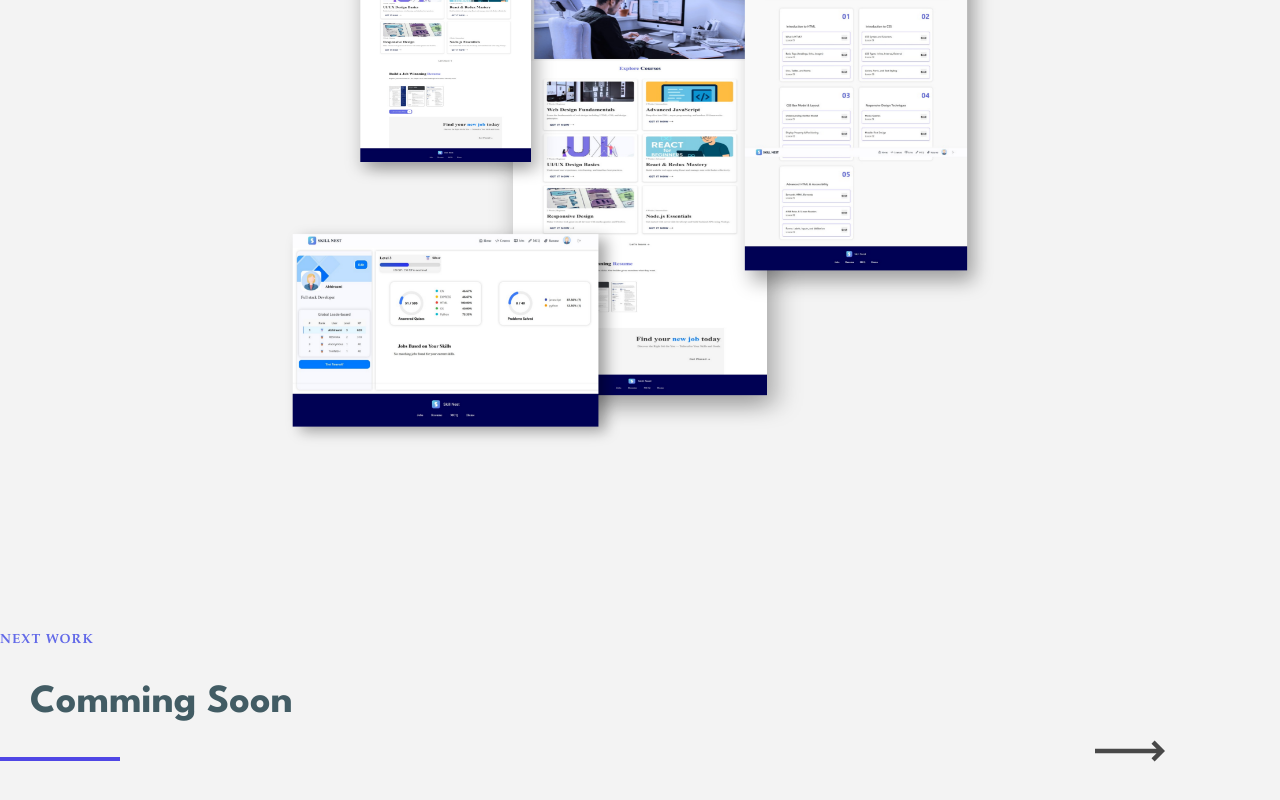
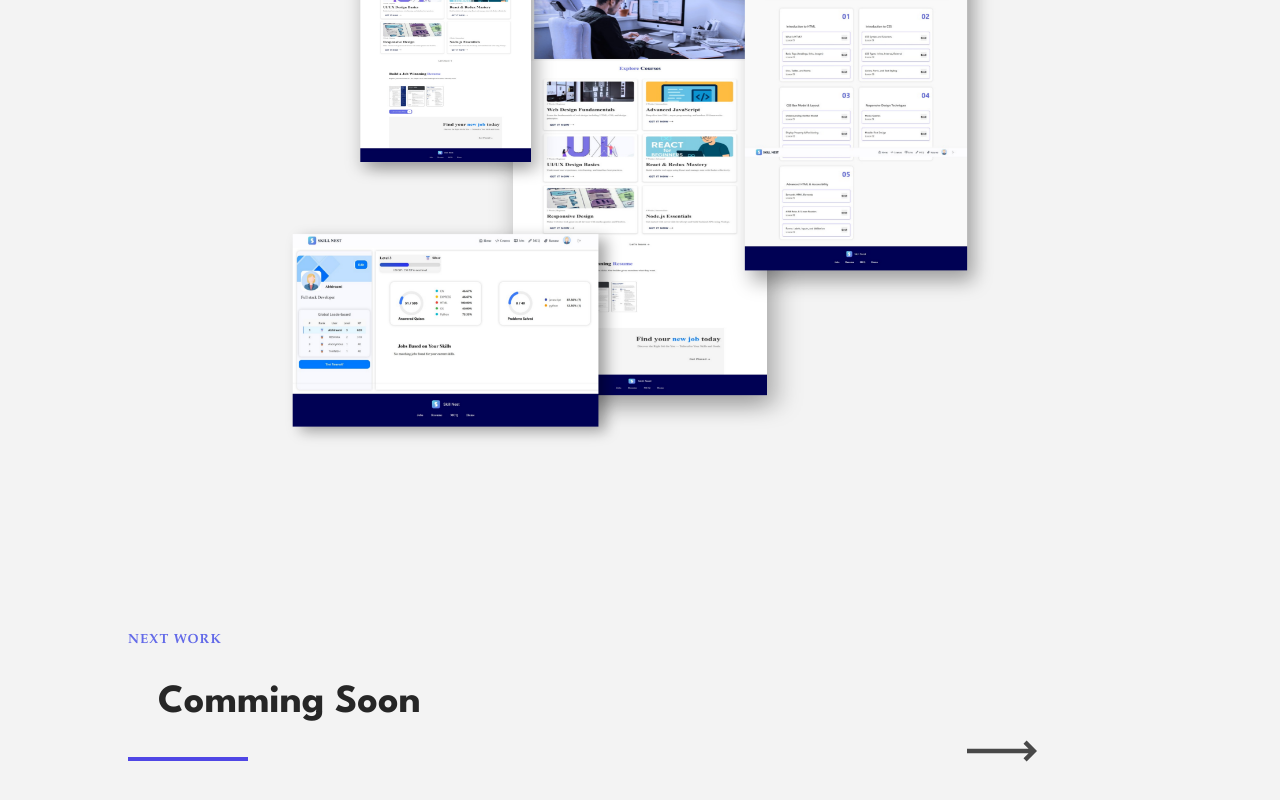
Before and after one commit to thanish2806/thanish-dev, a React (Vite) app: page /skillnest-casestudy in a window 1280 px wide. Shown: the part 3144-3944 px from the top of the page. Built offline with nearby package versions, Linux system fonts and the light colour scheme.

Commit message:
`Refactor CSS and JSX files to update font sizes and layout properties`

```diff
--- a/src/HeroSection.css
+++ b/src/HeroSection.css
@@ -4,7 +4,7 @@
   flex-direction: column;
   justify-content: space-between;
   width: 100%;
-  height: 100vh;
+  height: 100dvh;
   -webkit-overflow-scrolling: touch;
   animation: fadeIn 0.4s ease-in-out;
   position: relative;
@@ -86,20 +86,20 @@ ul {
   text-align: left;
   width: 95%;
   margin: auto 0; /* centers in middle space */
-  left: 220px;
+  left: 10%;
   z-index: 1;
 }
 
 .myname {
   font-family: aquafont;
-  font-size: 75px;
+  font-size: clamp(34px, 8vw, 75px);
   margin: 0;
   position: relative;
 }
 .myrole {
   font-family: louisgeorgecafe;
   font-weight: 500;
-  font-size: 20px;
+  font-size: clamp(18px, 4vw, 30px);
   margin: 20;
   position: relative;
 }
@@ -116,7 +116,7 @@ ul {
   background: linear-gradient(to right, #0016f9, #d10d04);
   border: none;
   font-family: Roliderounded;
-  font-size: 17px;
+  font-size: clamp(14px, 3vw, 18px);
   transition: box-shadow 0.3s ease-in-out, transform 0.3s ease-in-out;
 }
 .aboutme:hover {
@@ -276,7 +276,7 @@ ul {
     text-align: left;
     width: 90%;
     margin: auto 0;
-    left: 70px;
+    left: 7%;
     z-index: 1;
   }
   .myname {
--- a/src/Project01CaseStudy/CsProjectAnalysisSec.css
+++ b/src/Project01CaseStudy/CsProjectAnalysisSec.css
@@ -162,9 +162,18 @@
   object-fit: contain;
   scale: 2.5;
 }
+.next-work-container{
+  display: flex;
+  flex-direction: column;
+  align-items: center;
+  justify-content: center;
+  width: 100%;
+  padding: 0px 0;
+  background-color: #f3f3f3;
+}
 .next-work {
   display: block;
-  width: 100%;
+  width: 80%;
   padding: 25px 0;
   position: relative;
   overflow: hidden;
@@ -189,7 +198,7 @@
   font-size: 2.5em;
   line-height: 1.2;
   margin: 30px;
-  color: #425c64;
+  color: #262626;
   max-width: 600px;
 }
 .next-work-arrow svg {
--- a/src/Project01CaseStudy/CsProjectAnalysisSec.jsx
+++ b/src/Project01CaseStudy/CsProjectAnalysisSec.jsx
@@ -65,6 +65,7 @@ const CsProjectAnalysisSec = () => (
         <img src={Skillnestuipagination} alt="cerasa ui pagination" />
       </div>
     </div>
+    <div className="next-work-container">
       <a className="next-work">
         <h5 className="next-work-lead">Next Work</h5>
         <h4 className="next-work-title">Comming Soon</h4>
@@ -75,6 +76,7 @@ const CsProjectAnalysisSec = () => (
           </svg>
         </div>
       </a>
+    </div>
   </section>
 );
 
```
Lines whose indentation alone changed are shown as unchanged.
